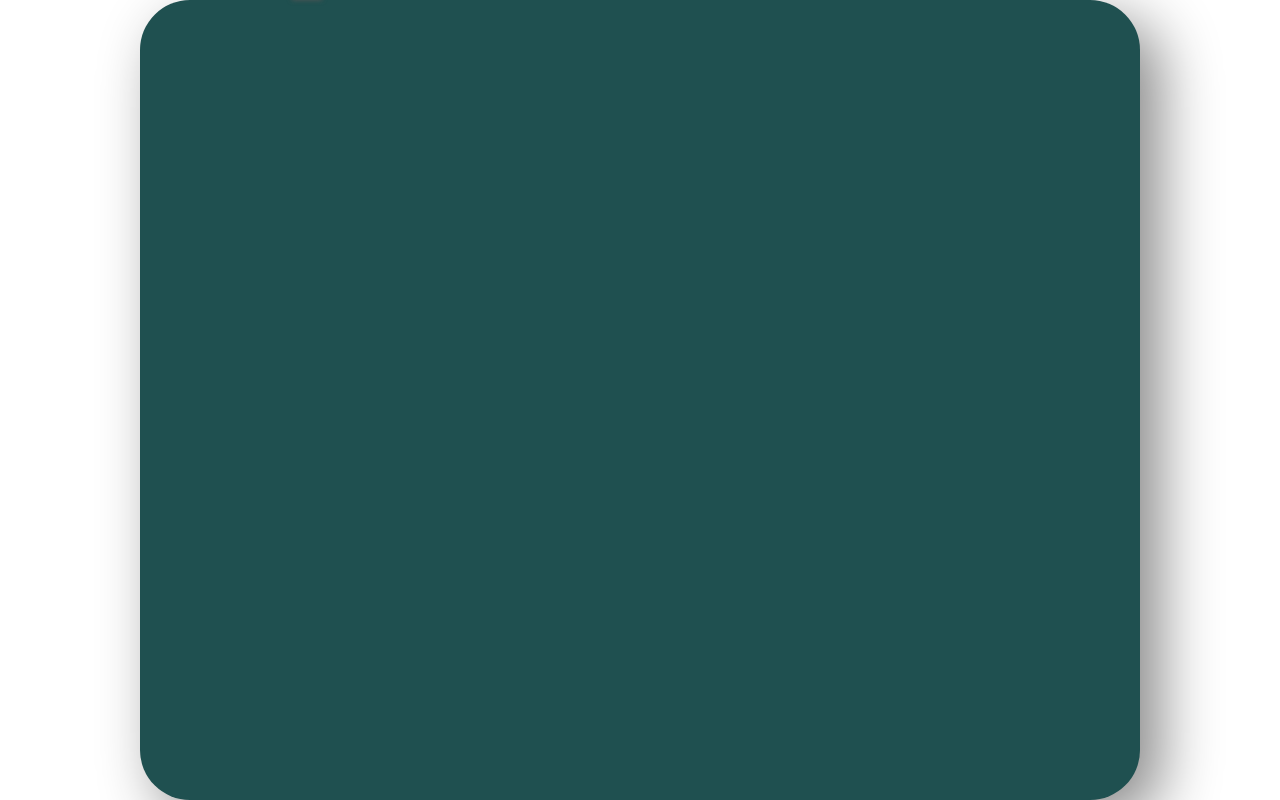
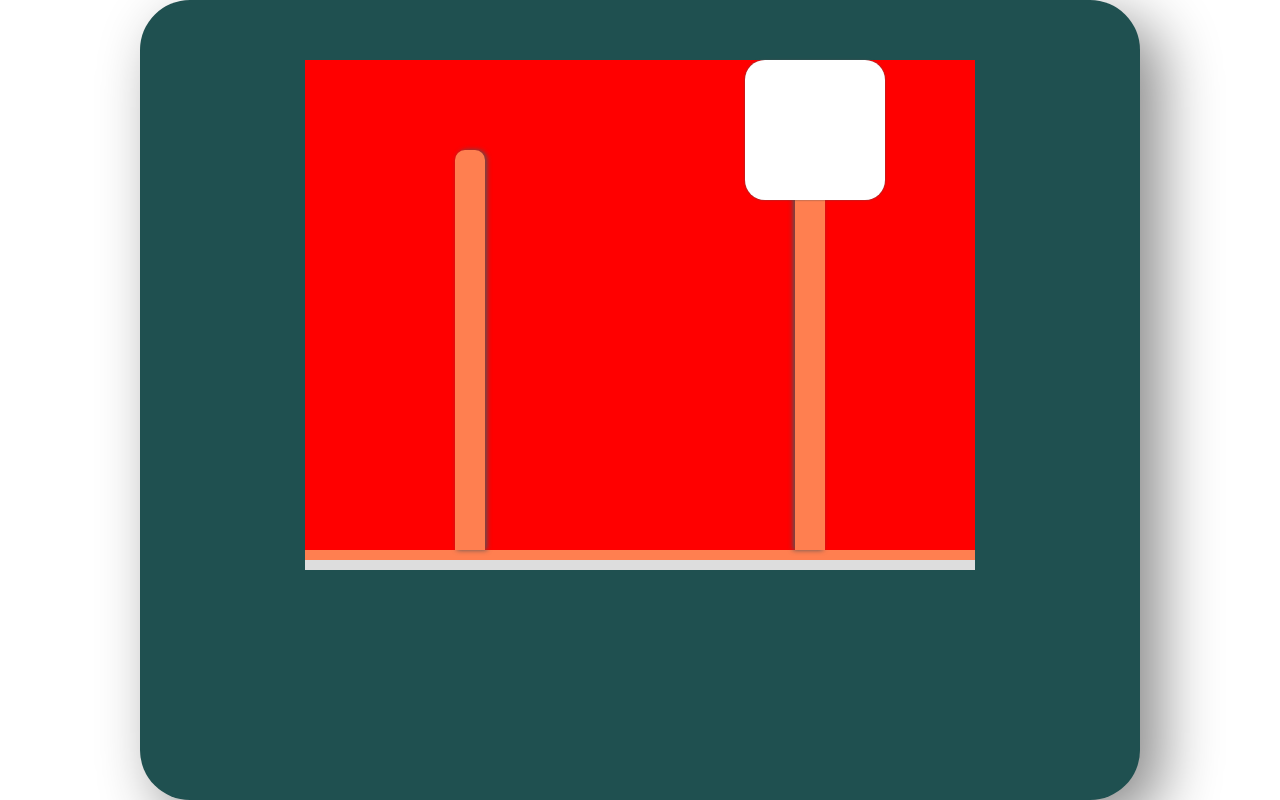
Before and after one commit to Rishav-code-bit/Jumping-square, a plain HTML site: page index.html in a window 1280 px wide. Drawn offline with Linux system fonts and the light colour scheme.

Commit message:
css square

```diff
--- a/styles.css
+++ b/styles.css
@@ -28,11 +28,39 @@ html{
     position: absolute;
 }
 
+.rubber{
+    width: 67rem;
+    height: 50rem;
+    background-color: red;
+    left: 16.5rem;
+    bottom: 24rem;
+    border-bottom: 1rem solid coral;
+    box-shadow: 0 1rem 0 #ddd;
+    animation: rubberAnim 2s infinite linear;
+}
+
+@keyframes rubberAnim{
+    0%,
+    20%{
+        border-radius: 0;
+        transform: translateY(0);
+    }
+    50%,
+    60%{
+        border-radius: 0;
+        transform: translateY(0);
+    }
+    65%,
+    100%{
+
+    }
+}
+
 .stick{
     width: 3rem;
     height: 40rem;
     background-color: coral;
-    border-radius: 1rem 1rem 0 0;;
+    border-radius: 1rem 1rem 0 0;
     bottom: 0;
 }
 
@@ -43,4 +71,14 @@ html{
 
 .right-stick{
     right: 15rem;
+    box-shadow: -0.2rem 0 0.5rem #555;
 }
+
+.square{
+    width: 14rem;
+    aspect-ratio: 1;
+    background-color: #fff;
+    border-radius: 2rem;
+    left: 44rem;
+    box-shadow: 0 0 0.2rem #555;
+}
```
